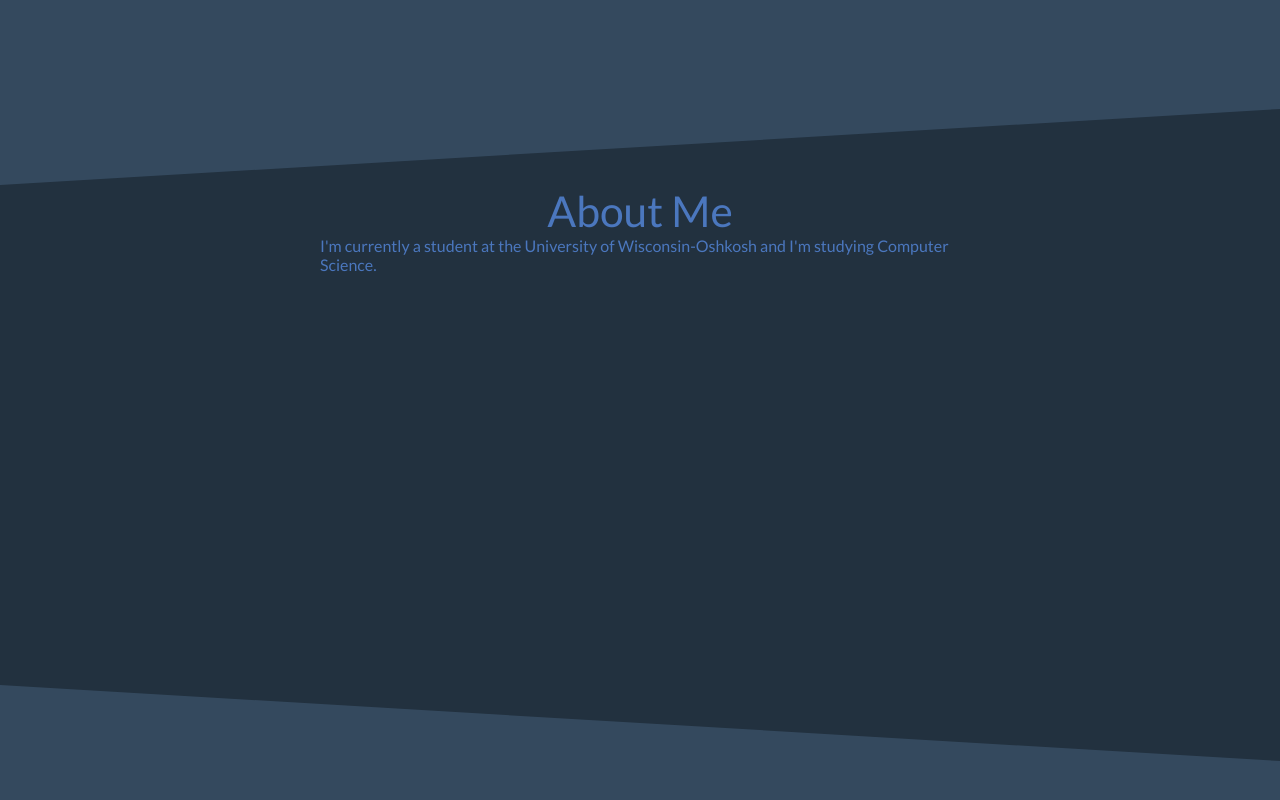
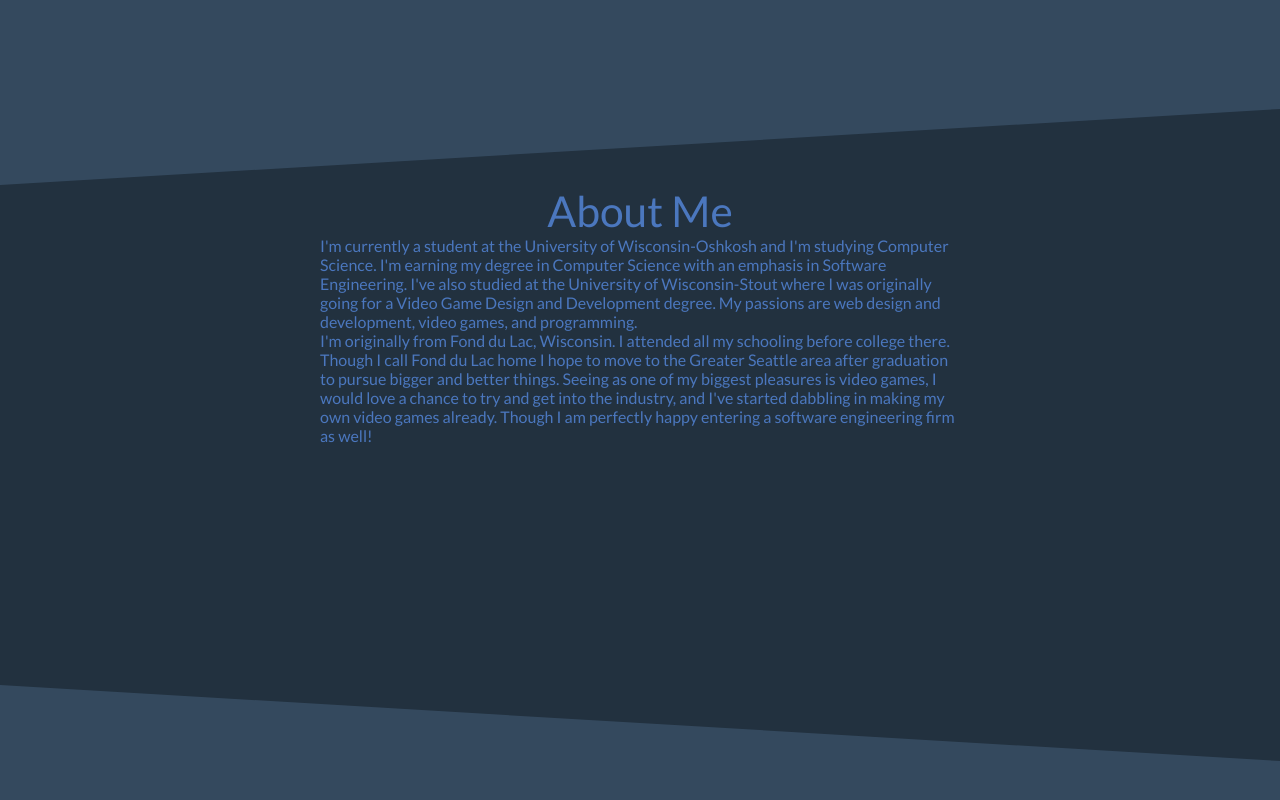
Before and after one commit to AlexFlasch/personal-page, a website: page index.html in a window 1280 px wide. Shown: the part 1266-2066 px from the top of the page. Drawn offline with nearby package versions, Linux system fonts and the light colour scheme.

Commit message:
Adding to the About Me section.

```diff
--- a/index.html
+++ b/index.html
@@ -6,12 +6,10 @@
 
     <!-- css -->
     <link rel="stylesheet" href="https://fonts.googleapis.com/css?family=Lato" />
-    <link rel="stylesheet" href="css/owl.carousel.css">
     <link rel="stylesheet" href="css/index.css">
 
     <!-- js -->
     <script type="text/javascript" src="js/jquery.js"></script>
-    <script type="text/javascript" src="js/owl.carousel.js"></script>
     <script type="text/javascript" src="js/greensock/TweenMax.js"></script>
     <script type="text/javascript" src="js/greensock/TimelineMax.js"></script>
     <script type="text/javascript" src="js/index.js"></script>
@@ -63,7 +61,20 @@
             <div class="container">
                 <p>
                     I'm currently a student at the University of Wisconsin-Oshkosh and I'm
-                    studying Computer Science.
+                    studying Computer Science. I'm earning my degree in Computer Science
+                    with an emphasis in Software Engineering. I've also studied at the
+                    University of Wisconsin-Stout where I was originally going for a Video
+                    Game Design and Development degree. My passions are web design and
+                    development, video games, and programming.
+                </p>
+                <p>
+                    I'm originally from Fond du Lac, Wisconsin. I attended all my schooling
+                    before college there. Though I call Fond du Lac home I hope to move to
+                    the Greater Seattle area after graduation to pursue bigger and better
+                    things. Seeing as one of my biggest pleasures is video games, I would
+                    love a chance to try and get into the industry, and I've started dabbling
+                    in making my own video games already. Though I am perfectly happy entering
+                    a software engineering firm as well!
                 </p>
             </div>
         </section>
```
